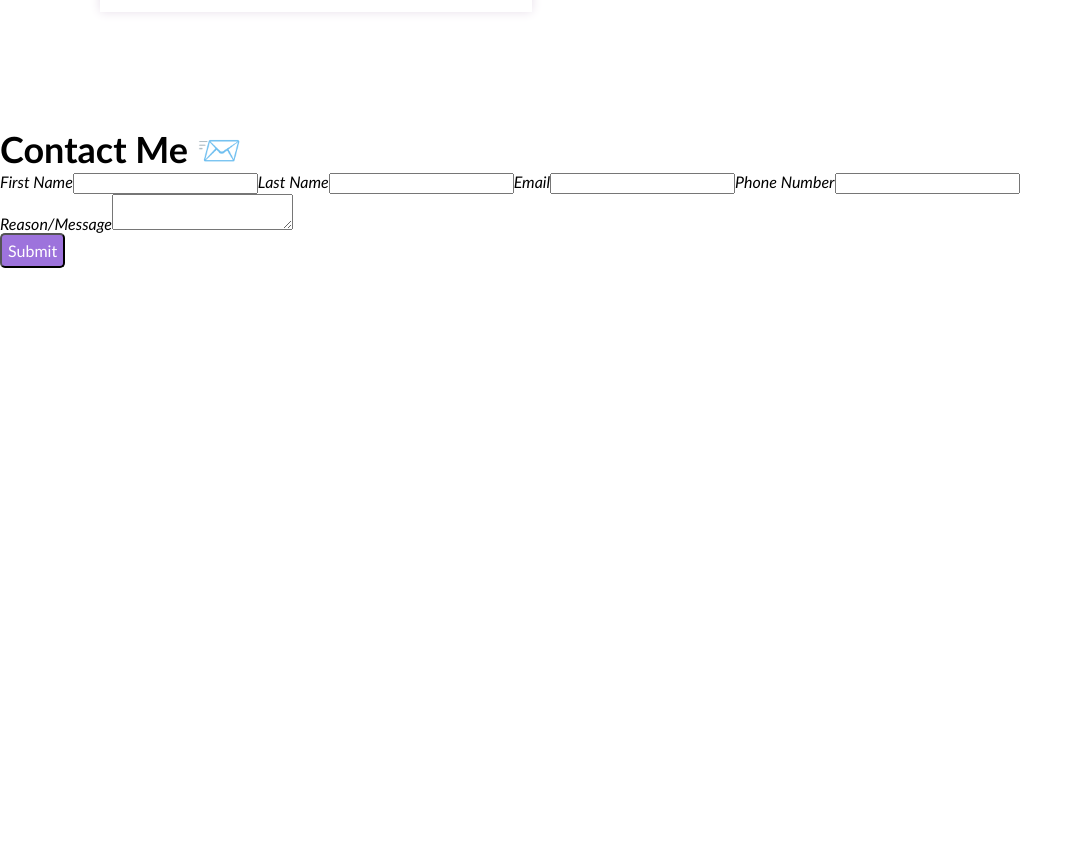
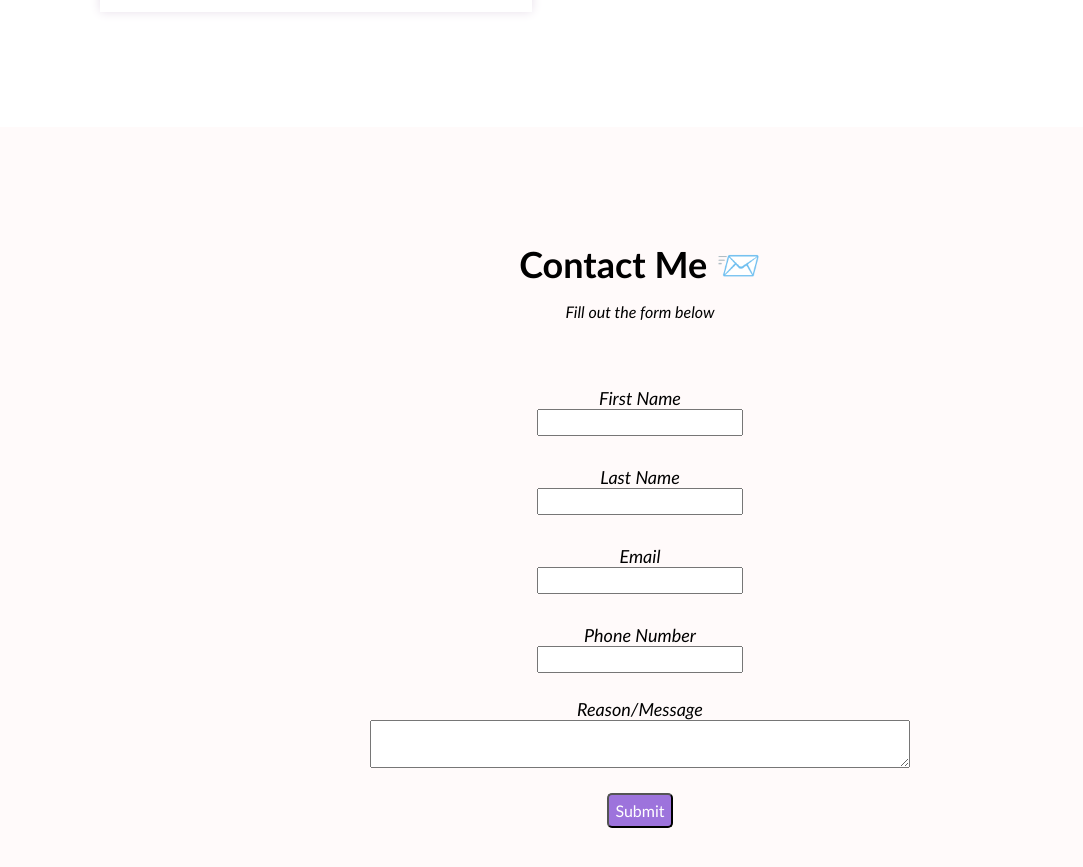
Before and after one commit to Amar-1127/Personal-Portfolio, a React (Create React App) app: page / in a window 1280 px wide. Shown: the part 2120-2987 px from the top of the page, without its empty margins (0-1083 px from the left). Before the commit the page ends 2388 px from the top, so only its background shows below. Built offline with nearby package versions, Linux system fonts and the light colour scheme.

Commit message:
Formated/styled Contact me

```diff
--- a/src/App.css
+++ b/src/App.css
@@ -212,3 +212,42 @@ p {
 }
 
 /* My Portfolio Ends */
+
+/* ContactMe */
+.contact--section{
+    display: flex;
+    flex-direction: column;
+    padding: 115px 100px;
+    align-items: center;
+    text-align: center;
+    justify-content: center;
+    gap: 50px;
+    background-color: snow;
+}
+.contact-sub-title{
+    line-height: 50px;
+}
+.contact-form-box{
+    display: flex;
+    flex-direction: column;
+    align-items: center;
+    width:50%;
+    gap:25px;
+}
+.form-content{
+    display: grid;
+    gap: 30px;
+}
+.contact-label{
+    display:flex;
+    font-size: 18px;
+    flex-direction: column;
+    align-items: center;
+    width: 100%;
+}
+.contact-input {
+    display: flex;
+    font-family: "Gill Sans", sans-serif;
+    font-size: 17px;
+    align-self: stretch;
+}
--- a/src/Components/Home/ContactMe.jsx
+++ b/src/Components/Home/ContactMe.jsx
@@ -3,6 +3,7 @@ export default function ContactMe() {
         <section className="contact--section">
             <div>
                 <h1 className="porfolio-title"> Contact Me 📨</h1>
+                <p className="contact-sub-title"> Fill out the form below</p>
             </div>
             <form className="contact-form-box">
                 <div className="form-content">
```
